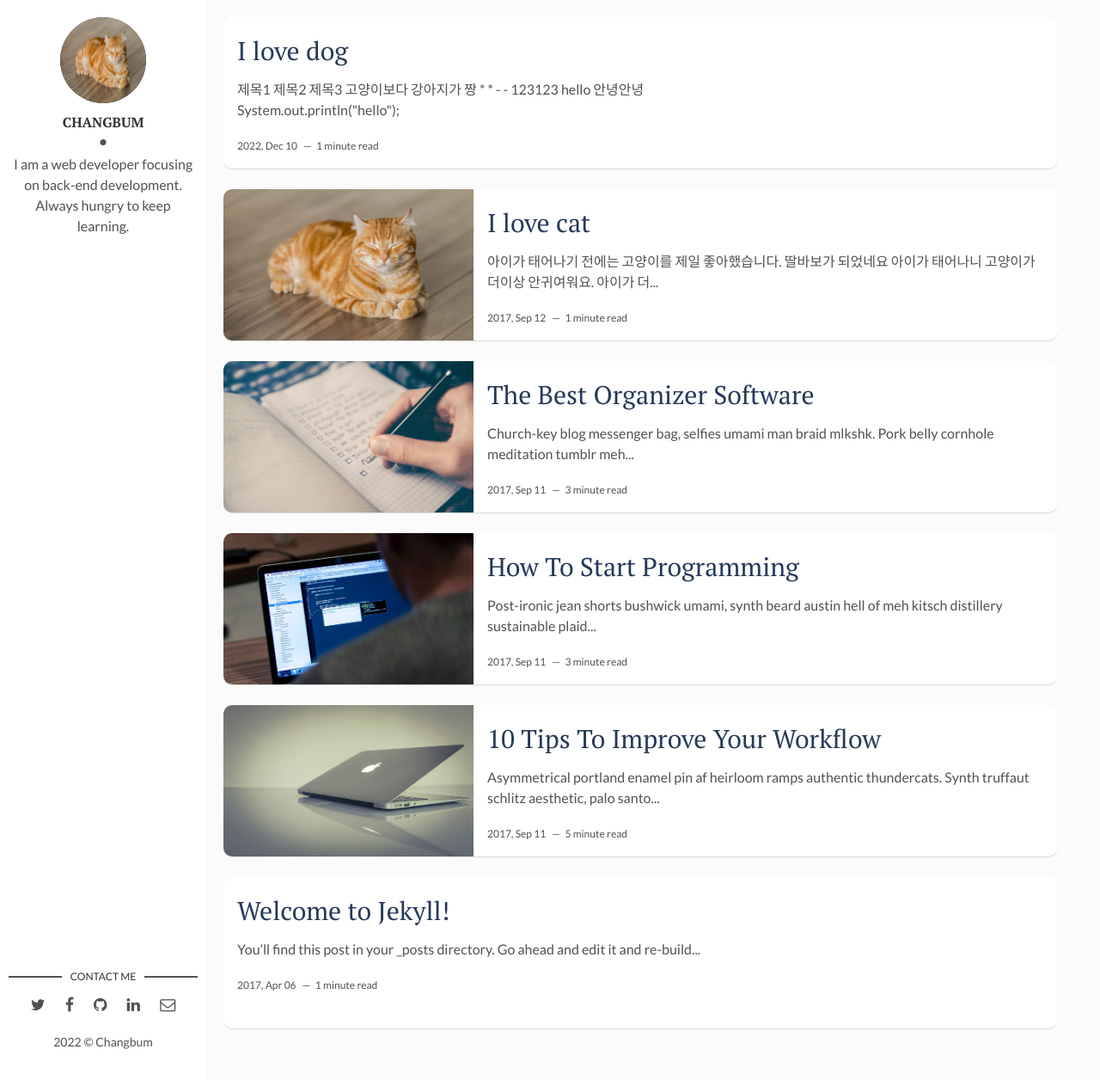
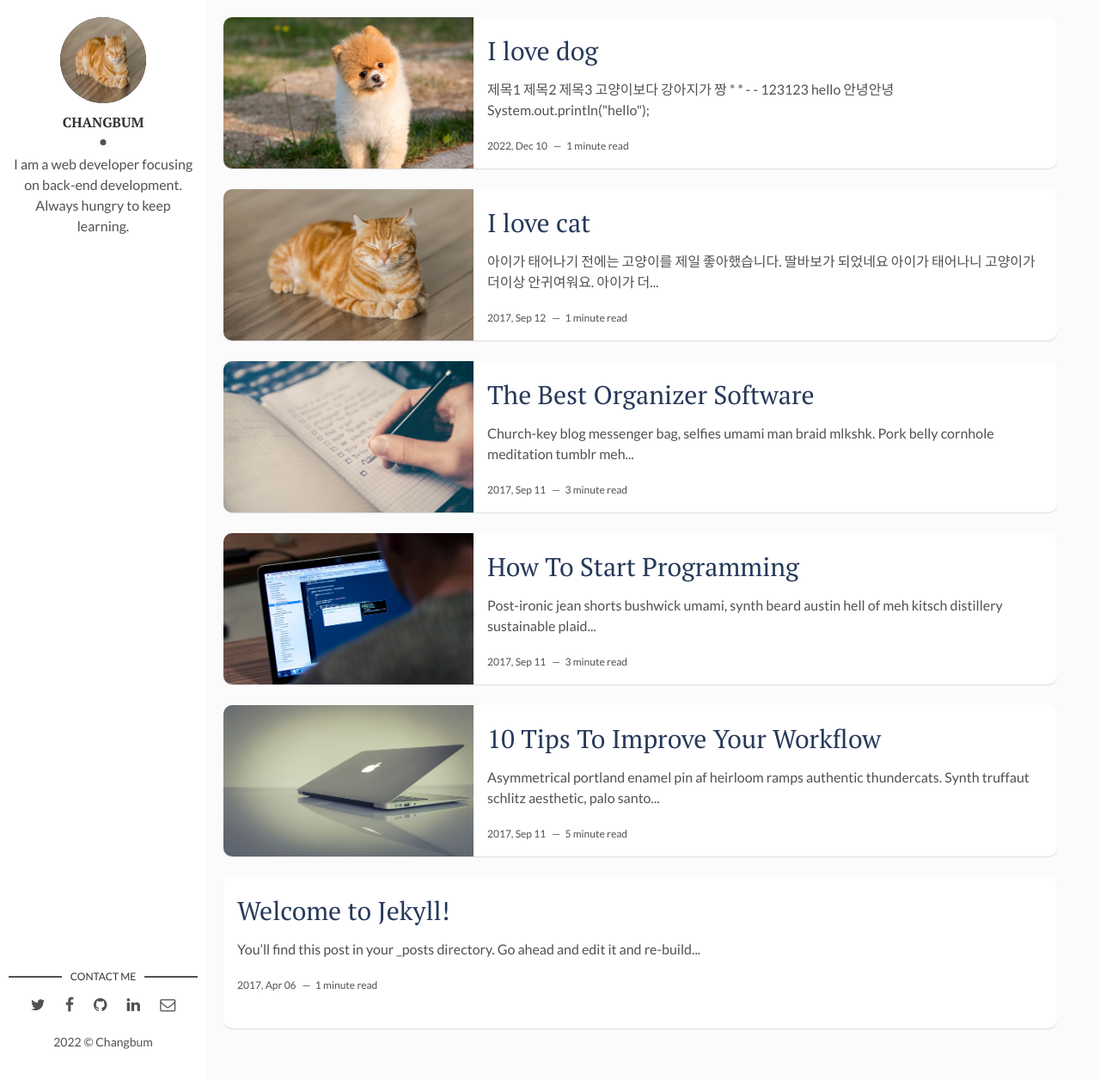
Before and after one commit to Changbum97/changbum97.github.io, a Jekyll site: the page built from index.html, in a window 1280 px wide and 1256 px high. Shown: the whole window at 86% size. Built offline with Jekyll 4.4.1, drawn with Linux system fonts in a browser that asks for light colours; the list of posts is cut into pages by our own code.

Commit message:
글 작성

```diff
--- a/_posts/2022-12-14-i-love-dog.markdown
+++ b/_posts/2022-12-14-i-love-dog.markdown
@@ -3,7 +3,7 @@ layout: post
 title: I love dog
 date: 2022-12-10 13:50:20 +0300
 description: You’ll find this post in your `_posts` directory. Go ahead and edit it and re-build the site to see your changes. # Add post description (optional)
-#img: dog.jpg # Add image post (optional)
+img: dog.jpg # Add image post (optional)
 fig-caption: 강아지 사진# Add figcaption (optional)
 tags: [dog, ilovedog]
 permalink: 'post/ilovedog/'
```
